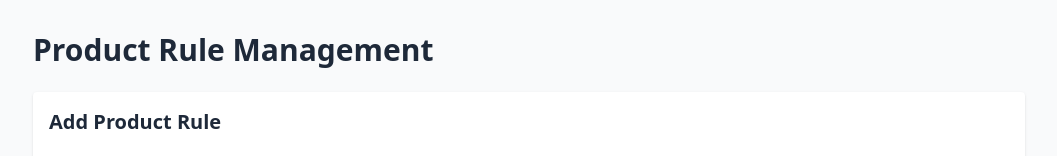
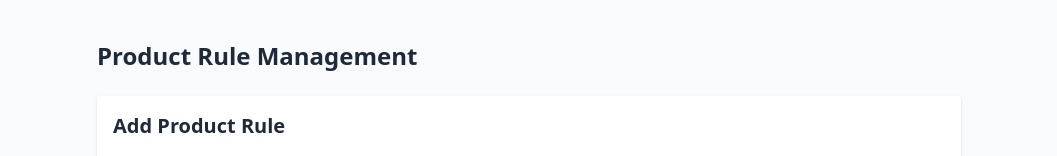
Before and after one commit to BitWiseNexus/CPQ-Objects, a React (Vite) app in the folder frontend/: page /product-rules in a window 1280 px wide. Shown: the top 156 px of the page, without its empty margins (111-1168 px from the left). Built offline with nearby package versions, Linux system fonts and the light colour scheme; no server answers.

Commit message:
minor style changes

```diff
--- a/frontend/src/pages/Productrule.jsx
+++ b/frontend/src/pages/Productrule.jsx
@@ -45,8 +45,8 @@ const ProductRule = () => {
   };
 
   return (
-    <div className="max-w-5xl mx-auto py-8 px-4">
-      <h1 className="text-3xl font-bold mb-6">Product Rule Management</h1>
+    <div className="max-w-4xl mx-auto py-10 px-4">
+      <h1 className="text-2xl font-bold mb-6">Product Rule Management</h1>
       <ProductRuleForm onSubmit={handleCreateOrUpdate} editData={editData} />
       <div className="mt-10">
         <ProductRuleTable rules={rules} onEdit={handleEditClick} onDelete={handleDeleteClick} />
--- a/frontend/src/pages/QLI.jsx
+++ b/frontend/src/pages/QLI.jsx
@@ -40,8 +40,8 @@ const QLI = () => {
   };
 
   return (
-    <div className="max-w-5xl mx-auto py-8 px-4">
-      <h1 className="text-3xl font-bold mb-6">Quote Line Item Management</h1>
+    <div className="max-w-4xl mx-auto py-10 px-4">
+      <h1 className="text-2xl font-bold mb-6">Quote Line Item Management</h1>
       <QLIForm onSubmit={handleCreateOrUpdate} editData={editData} />
       <div className="mt-10">
         <QLITable qlis={qlis} onEdit={handleEditClick} onDelete={handleDeleteClick} />
```
